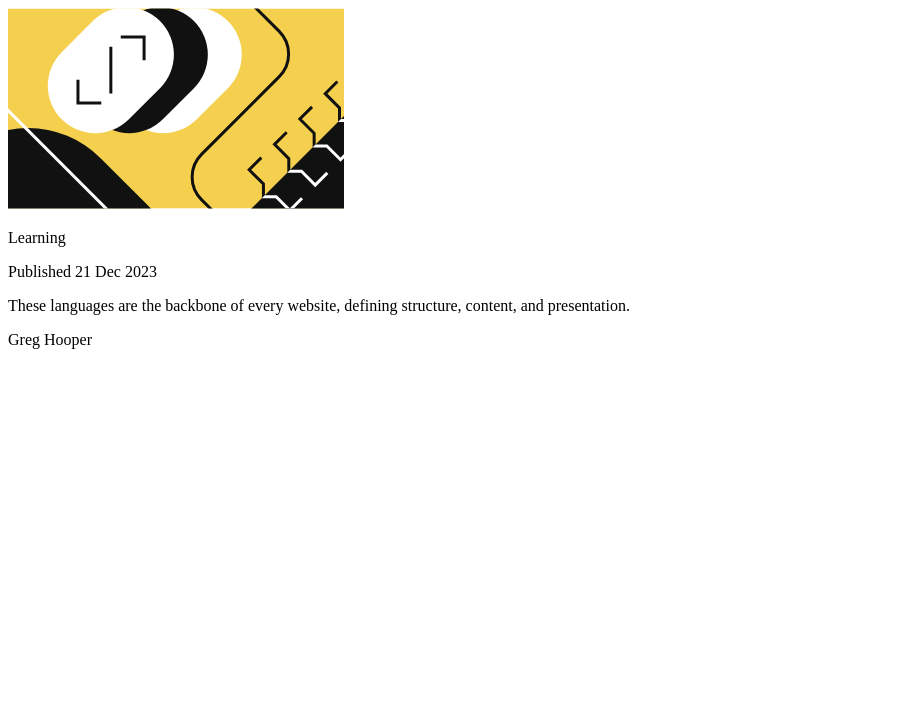
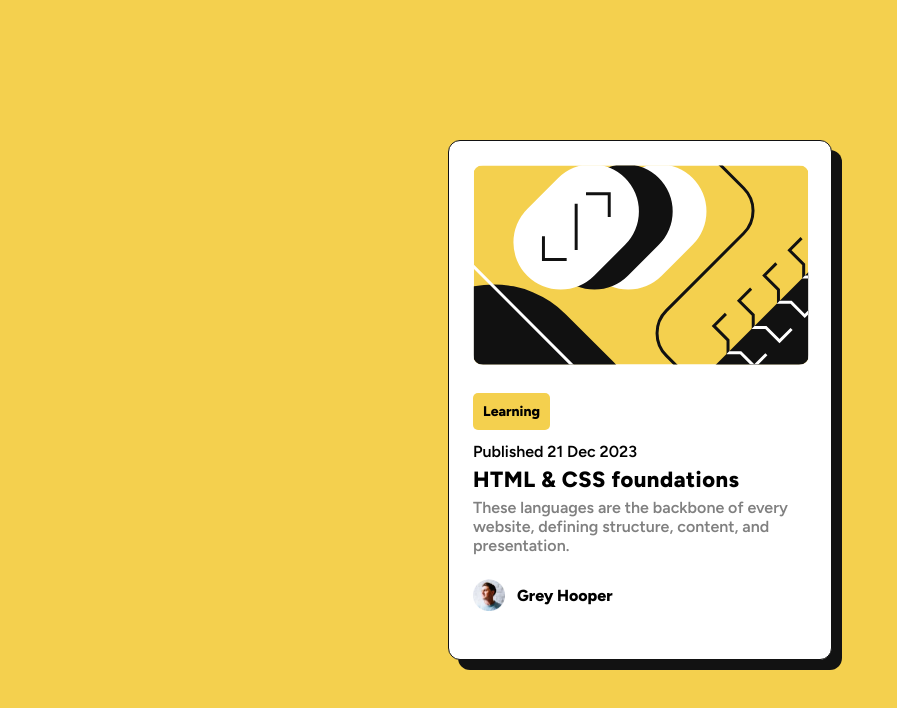
Before and after one commit to Adeben33/blog-preview-card-main, a plain HTML site: page index.html in a window 1280 px wide. Shown: the whole page, without its empty margins (0-897 px from the left). Drawn offline with Linux system fonts and the light colour scheme.

Commit message:
complete complete

```diff
--- /dev/null
+++ b/index.css
@@ -0,0 +1,77 @@
+* {
+  padding: 0;
+  margin: 0;
+  box-sizing: border-box;
+}
+
+body {
+  height: 100vh;
+  font-family: "figtree", sans-serif;
+  background-color: hsl(47, 88%, 63%);
+}
+
+main {
+  position: absolute;
+  top: 50%;
+  left: 50%;
+  transform: translate(-50%, -50%);
+  background-color: white;
+  width: 384px;
+  padding: 24px;
+  border: 1px solid hsl(0, 0%, 7%);
+  border-radius: 12px;
+  box-shadow: 10px 10px 0 hsl(0, 0%, 7%);
+}
+
+img {
+  width: 336px;
+  height: 200px;
+  border-radius: 10px;
+}
+
+main .content {
+  width: 336px;
+  margin-top: 24px;
+  margin-bottom: 24px;
+}
+
+main .content .heading-1 {
+  display: inline-block;
+  padding: 10px;
+  font-weight: 800;
+  background-color: hsl(47, 88%, 63%);
+  border-radius: 5px;
+  text-align: center;
+  font-size: 14px;
+  margin-bottom: 12px;
+}
+
+main .content .heading-2 {
+  padding-top: 5px;
+  padding-bottom: 5px;
+  font-weight: bold;
+  letter-spacing: 0.5px;
+  font-size: 22px;
+  cursor: pointer;
+}
+
+main .content .heading-2:active {
+  color: hsl(47, 88%, 63%);
+}
+
+main .content .content-text {
+  color: grey;
+}
+
+.author {
+  margin-top: 24px;
+  display: flex;
+  align-items: center;
+  gap: 12px;
+  font-weight: bold;
+}
+
+.author img {
+  height: 32px;
+  width: 32px;
+}
--- a/index.html
+++ b/index.html
@@ -5,14 +5,21 @@
     <meta name="viewport" content="width=device-width, initial-scale=1.0" />
     <!-- displays site properly based on user's device -->
 
+    <link rel="preconnect" href="https://fonts.googleapis.com" />
+    <link rel="preconnect" href="https://fonts.gstatic.com" crossorigin />
+    <link
+      href="https://fonts.googleapis.com/css2?family=Figtree:wght@600;800&display=swap"
+      rel="stylesheet"
+    />
     <link
       rel="icon"
       type="image/png"
       sizes="32x32"
       href="./assets/images/favicon-32x32.png"
     />
+    <link rel="stylesheet" href="index.css" />
 
-    <title>Frontend Mentor | Blog preview card</title>
+    <title>Blog preview card</title>
 
     <!-- Feel free to remove these styles or customise in your own stylesheet 👍 -->
     <!-- <style>
@@ -30,17 +37,20 @@
       <div>
         <img src="./assets/images/illustration-article.svg" alt="" srcset="" />
       </div>
-      <div>
-    <p>Learning</p>
+      <div class="content">
+        <p class="heading-1">Learning</p>
         <p>Published 21 Dec 2023</p>
-    <p>
-    These languages are
-    the backbone of every website, defining structure, content, and
+        <p class="heading-2">HTML & CSS foundations</p>
+        <p class="content-text">
+          These languages are the backbone of every <br />
+          website, defining structure, content, and <br />
           presentation.
         </p>
+        <div class="author">
+          <img src="./assets/images/image-avatar.webp" alt="" srcset="" />
+          <p>Grey Hooper</p>
         </div>
-    <div>Greg Hooper</div>
-  </p>
+      </div>
     </main>
     <!-- <div class="attribution">
       Challenge by
```
Lines whose indentation alone changed are shown as unchanged.
